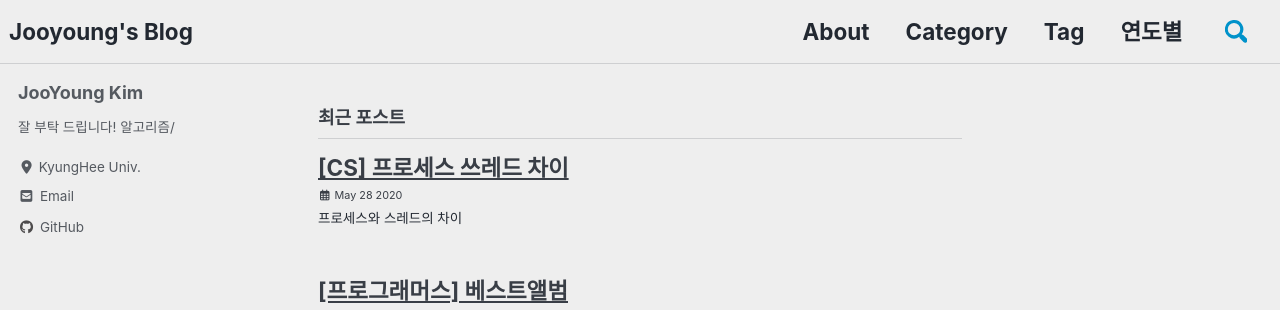
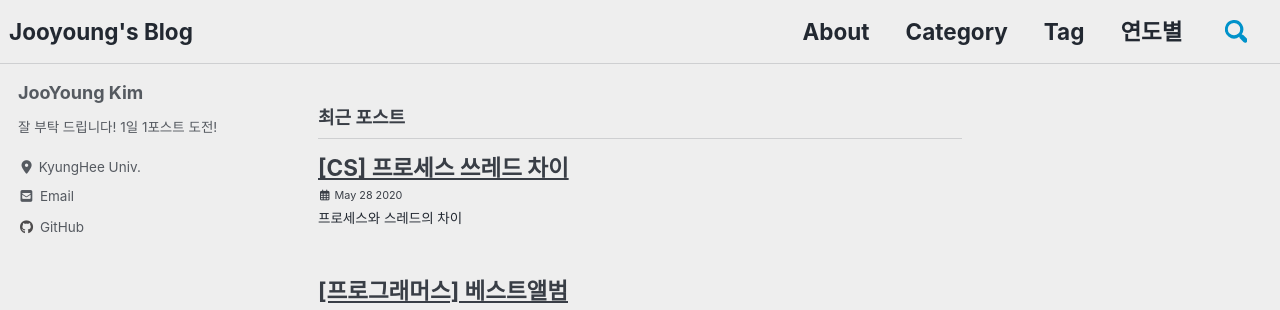
Before and after one commit to JooYoung1121/JooYoung1121.github.io, a Jekyll site: the page built from index.html, in a window 1280 px wide. Shown: the top 310 px of the page. Built offline with Jekyll 4.4.1, drawn with Linux system fonts in a browser that asks for light colours; cached includes are drawn as plain includes; nearby versions of some CDN libraries; the list of posts is cut into pages by our own code.

Commit message:
Update _config.yml

```diff
--- a/_config.yml
+++ b/_config.yml
@@ -95,7 +95,7 @@ analytics:
 author:
   name             : "JooYoung Kim"
   avatar           : # path of avatar image, e.g. "/assets/images/bio-photo.jpg"
-  bio              : "잘 부탁 드립니다! 알고리즘/"
+  bio              : "잘 부탁 드립니다! 1일 1포스트 도전!"
   location         : "KyungHee Univ."
   email            :
   links:
```
